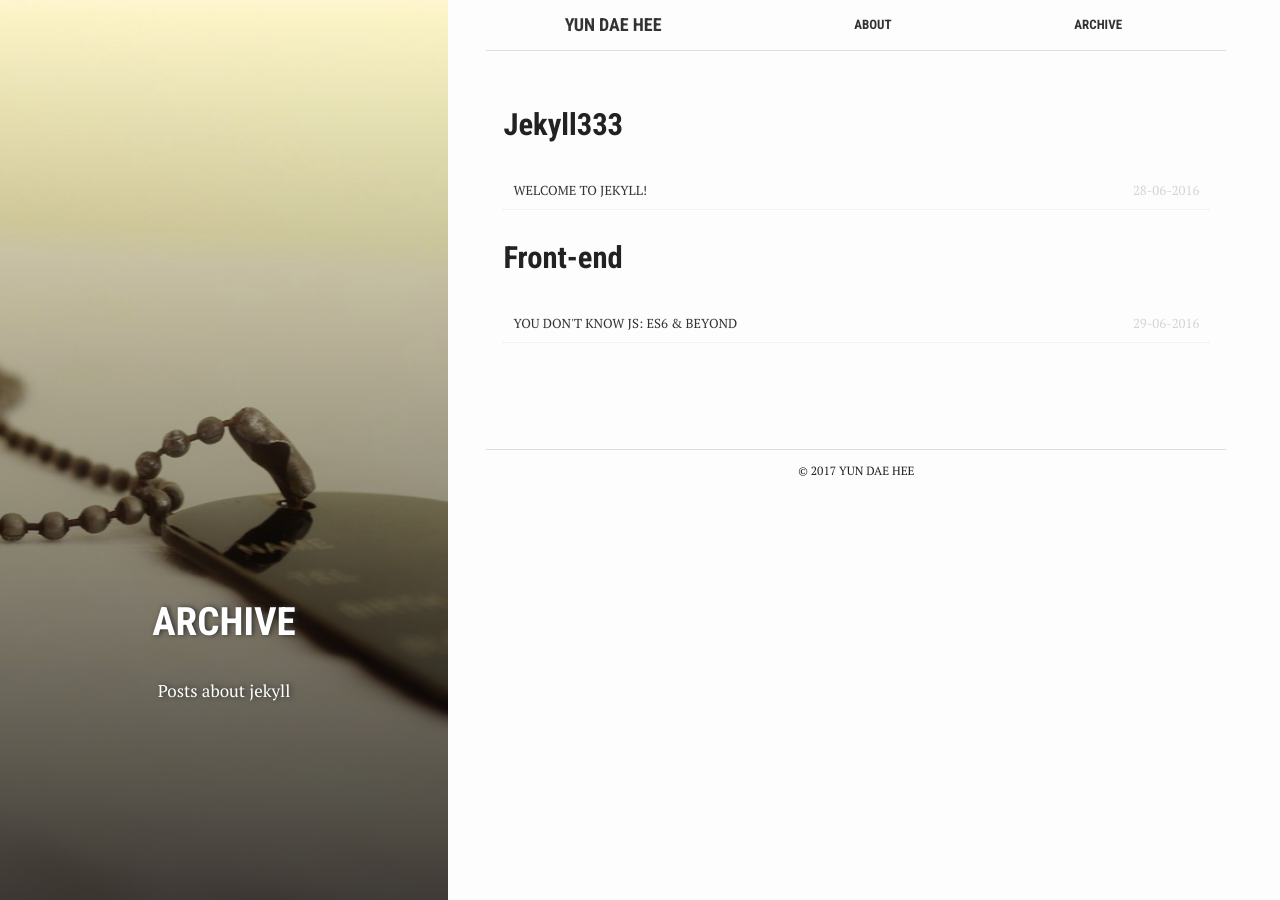
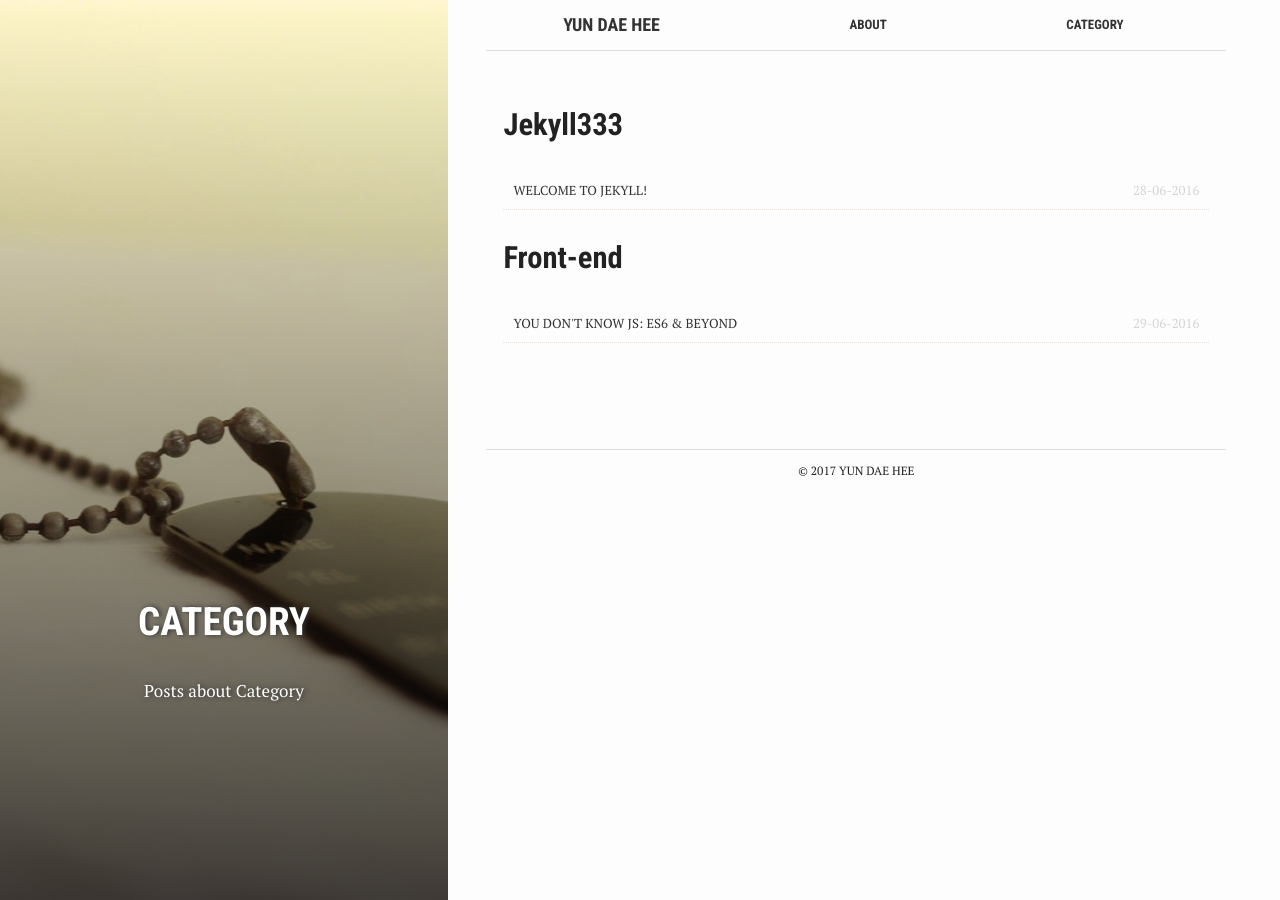
Before and after one commit to test076923/076923.github.io, a Jekyll site: the page built from archive.md, in a window 1280 px wide. Built offline with Jekyll 4.4.1, drawn with Linux system fonts in a browser that asks for light colours.

Commit message:
Update archive.md

```diff
--- a/archive.md
+++ b/archive.md
@@ -2,10 +2,10 @@
 bg: "tag.jpg"
 layout: page
 permalink: /posts/
-title: "Archive"
-crawlertitle: "All articles"
-summary: "Posts about jekyll"
-active: archive
+title: "Category"
+crawlertitle: "All Category"
+summary: "Posts about Category"
+active: Category
 ---
 
 {% for tag in site.tags %}
```
